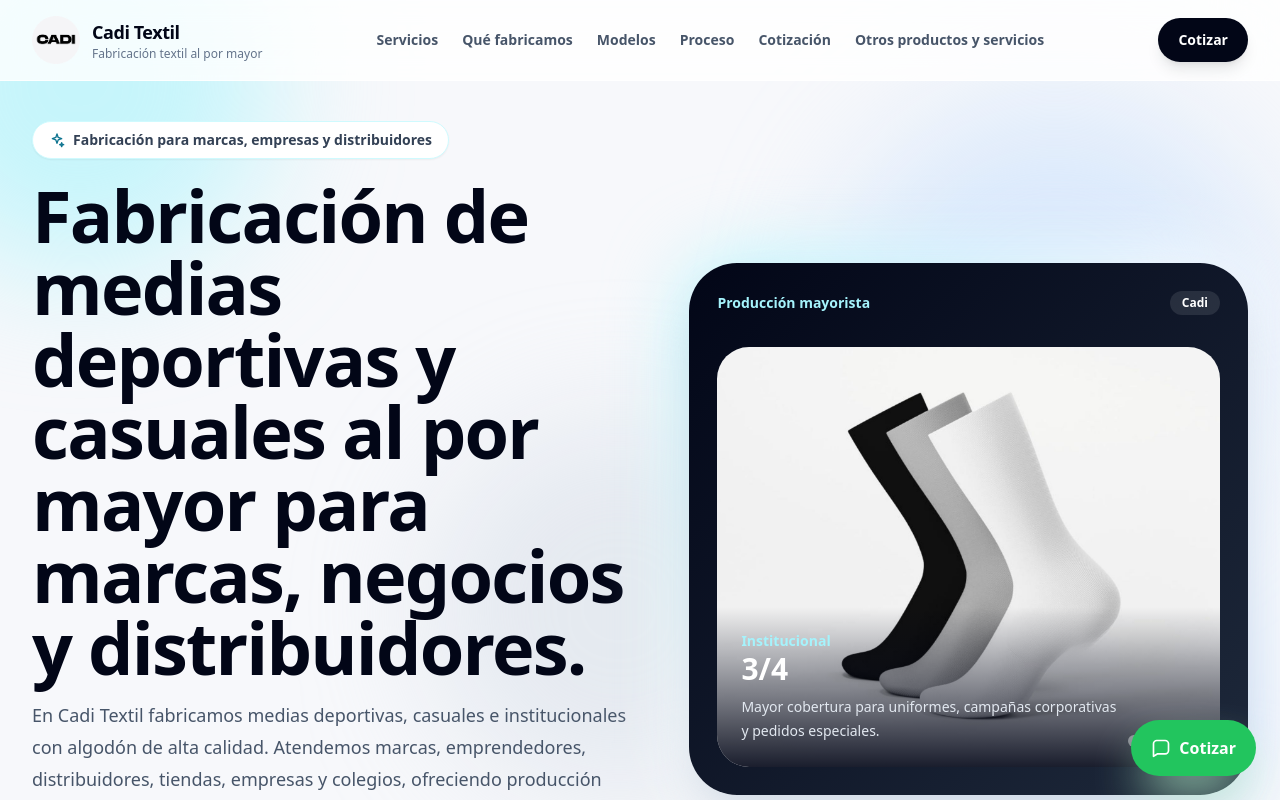
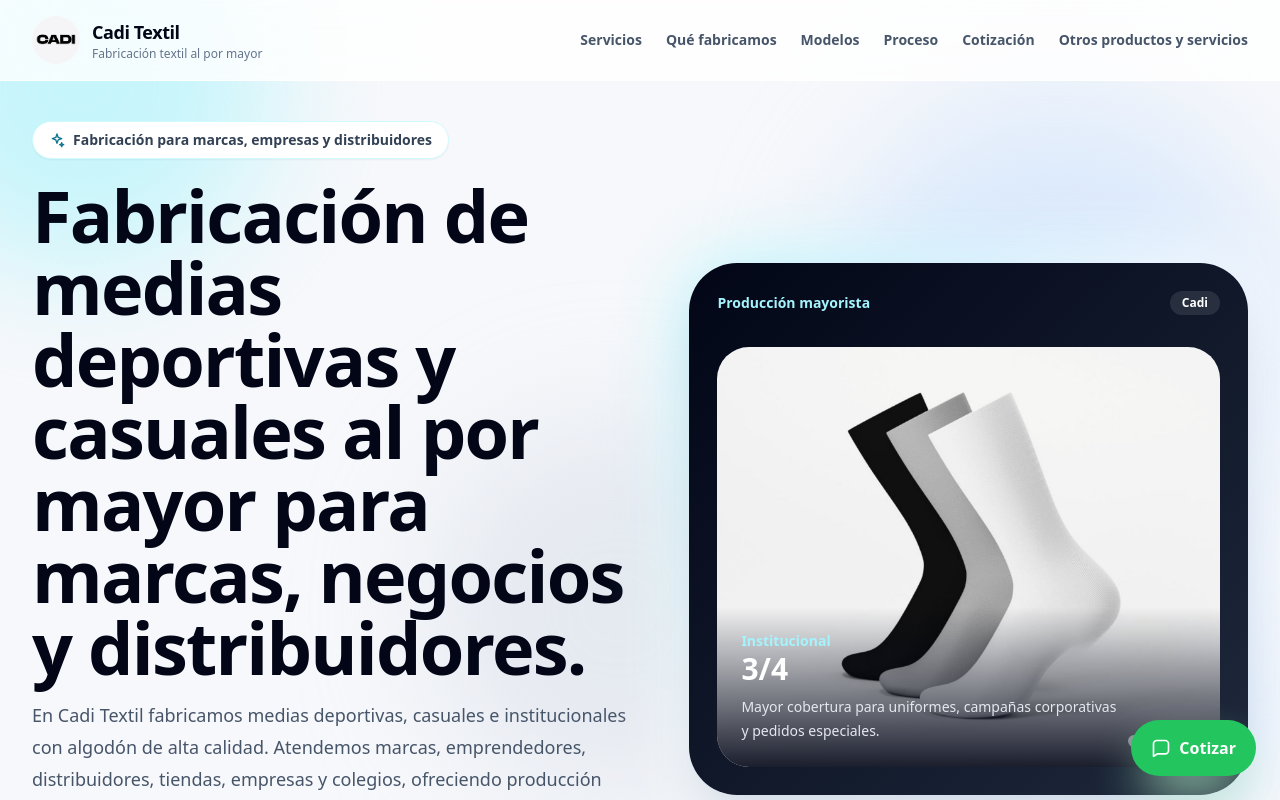
Before and after one commit to CADIshop/medias-cadi, a React (Vite) app: page / in a window 1280 px wide. Shown: the top 800 px of the page. Built offline with nearby package versions, Linux system fonts and the light colour scheme.

Commit message:
Update App.jsx

```diff
--- a/src/App.jsx
+++ b/src/App.jsx
@@ -329,13 +329,6 @@ Mensaje adicional: ${mensaje || "Sin mensaje adicional"}`
 </div>
 
 </nav>
-
-<a
-  href="#cotizacion"
-  className="rounded-full bg-slate-950 px-4 py-3 text-xs font-black text-white shadow-lg transition hover:-translate-y-0.5 hover:bg-cyan-700 md:px-5 md:text-sm"
->
-  Cotizar
-</a>
 
 </div>
 </header>
```
